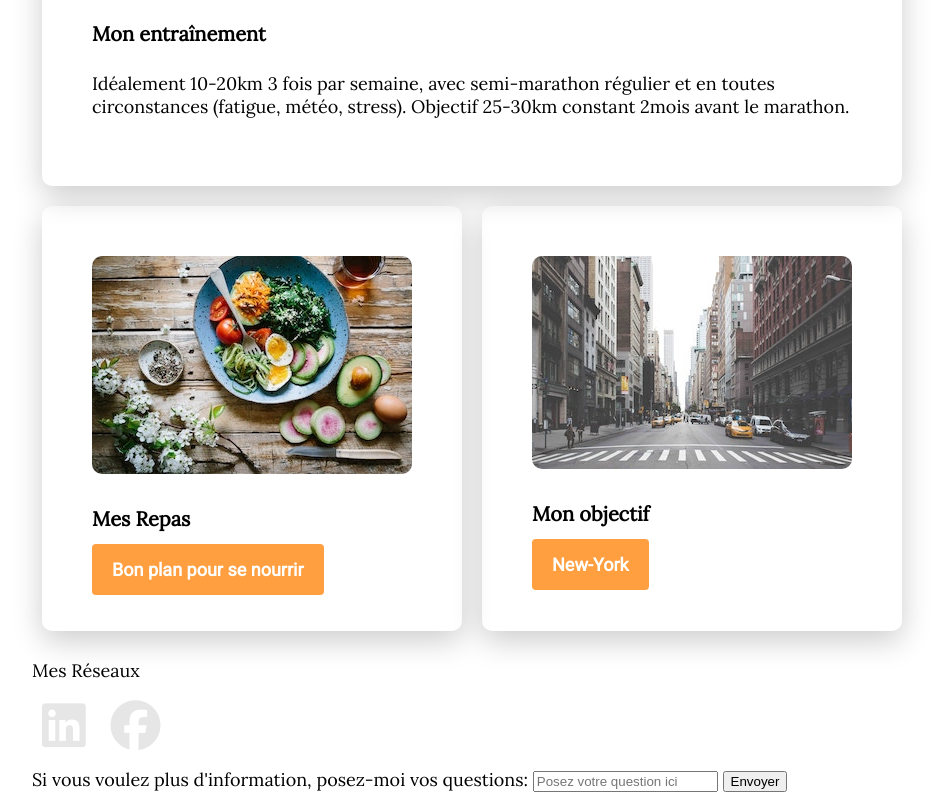
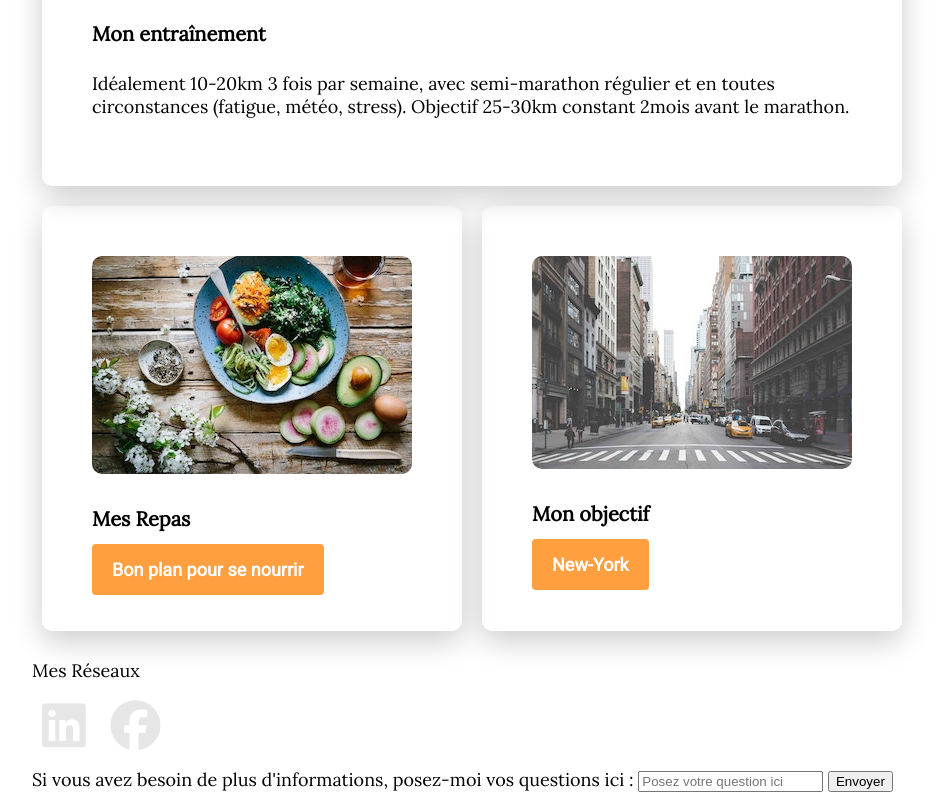
Before and after one commit to MartinG10-code/Projet2-Marathon, a plain HTML site: page index.html in a window 1280 px wide. Shown: the part 1396-2196 px from the top of the page, without its empty margins (108-1051 px from the left). Drawn offline with Linux system fonts and the light colour scheme.

Commit message:
Update index.html

```diff
--- a/index.html
+++ b/index.html
@@ -52,7 +52,7 @@
 </ul>
 
 		<form>
-			<label for="question">Si vous voulez plus d'information, posez-moi vos questions:</label>
+			<label for="question">Si vous avez besoin de plus d'informations, posez-moi vos questions ici :</label>
 			<input type="text" id="question" name="question" placeholder="Posez votre question ici">
 			<input type="submit" value="Envoyer">
 		</form>
```
